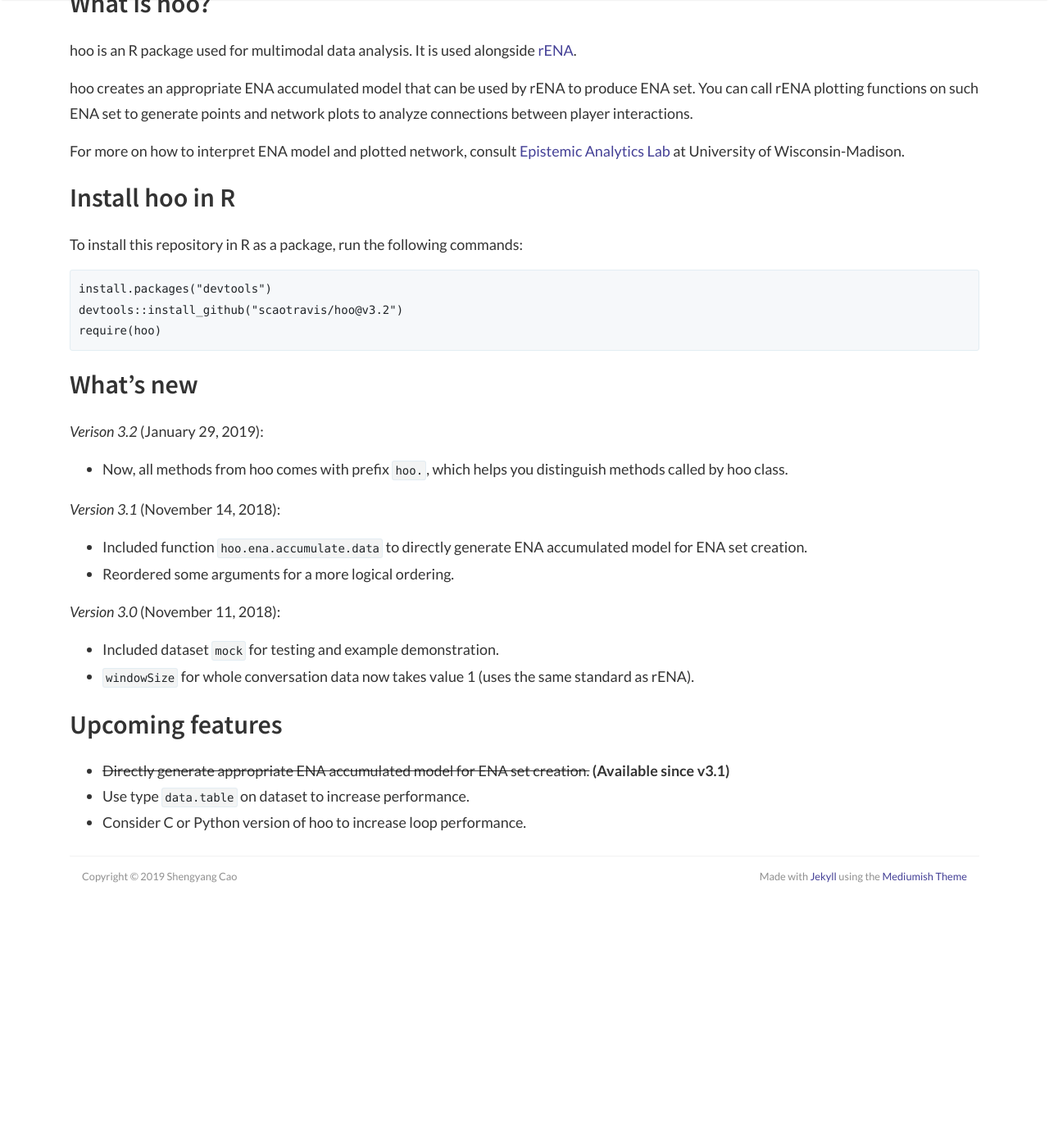
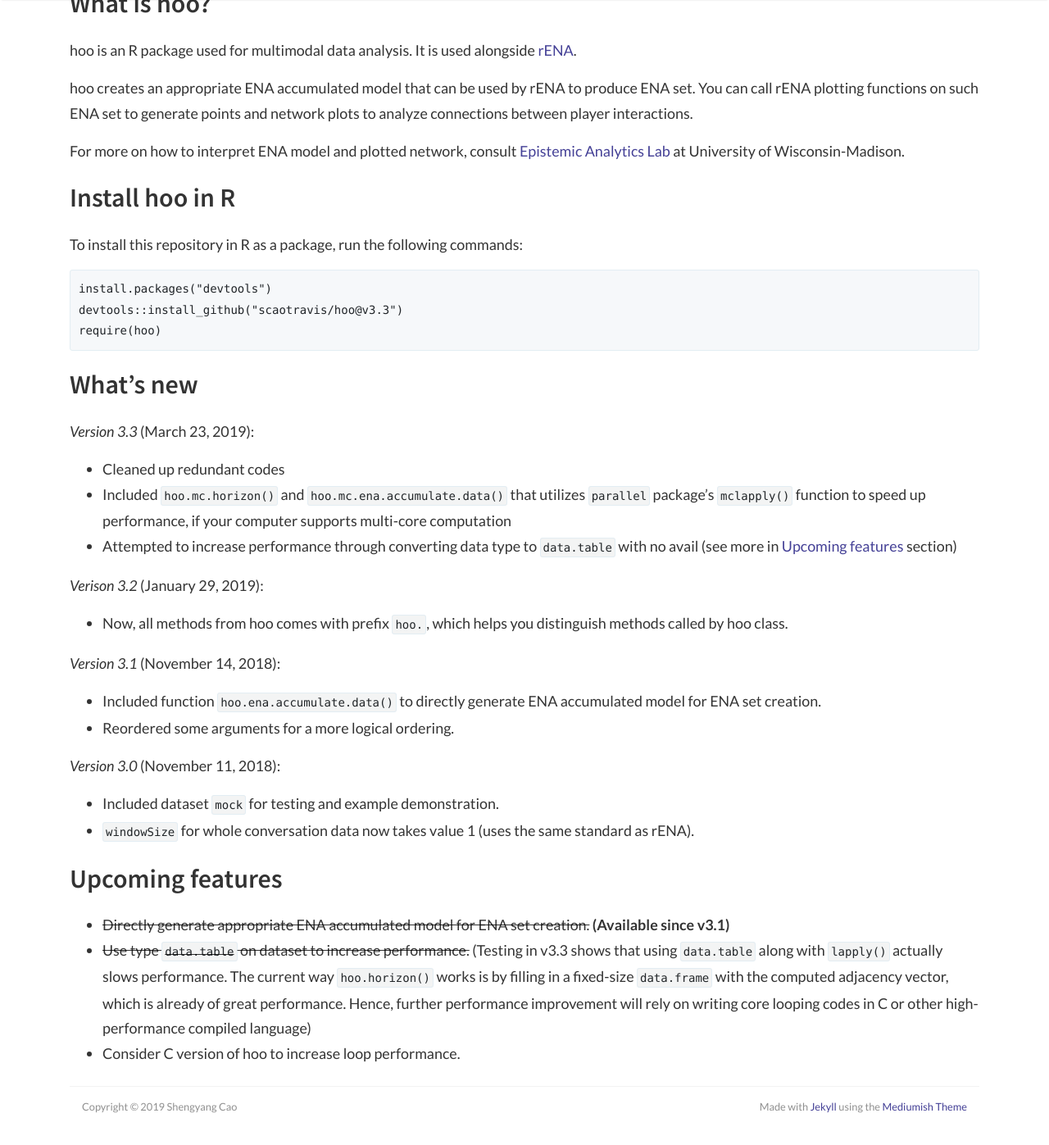
Before and after one commit to scaotravis/scaotravis.github.io, a Jekyll site: the page built from _posts/2019-02-24-hoo.md, in a window 1280 px wide and 1400 px high, scrolled down 561 px. Shown: the top 1397 px of the window at 82% size. Built offline with Jekyll 4.4.1, drawn with Linux system fonts in a browser that asks for light colours; nearby versions of some CDN libraries; comment, search, counter and statistics services are not loaded; before the commit the page ends 1680 px from its top, so only the background shows below that.

Commit message:
update hoo page with 3.3 update

````diff
--- a/_posts/2019-02-24-hoo.md
+++ b/_posts/2019-02-24-hoo.md
@@ -25,17 +25,22 @@
 To install this repository in R as a package, run the following commands:
 ```{r}
 install.packages("devtools")
-devtools::install_github("scaotravis/hoo@v3.2")
+devtools::install_github("scaotravis/hoo@v3.3")
 require(hoo)
 ```
 
 ## What's new
 
+*Version 3.3* (March 23, 2019):
+* Cleaned up redundant codes
+* Included `hoo.mc.horizon()` and `hoo.mc.ena.accumulate.data()` that utilizes `parallel` package's `mclapply()` function to speed up performance, if your computer supports multi-core computation
+* Attempted to increase performance through converting data type to `data.table` with no avail (see more in [Upcoming features](#upcoming-features) section)
+
 *Verison 3.2* (January 29, 2019):
 * Now, all methods from hoo comes with prefix `hoo.`, which helps you distinguish methods called by hoo class.
 
 *Version 3.1* (November 14, 2018):
-* Included function `hoo.ena.accumulate.data` to directly generate ENA accumulated model for ENA set creation.
+* Included function `hoo.ena.accumulate.data()` to directly generate ENA accumulated model for ENA set creation.
 * Reordered some arguments for a more logical ordering.
 
 *Version 3.0* (November 11, 2018):
@@ -46,5 +51,5 @@
 ## Upcoming features
 
 * ~~Directly generate appropriate ENA accumulated model for ENA set creation.~~ **(Available since v3.1)**
-* Use type `data.table` on dataset to increase performance.
-* Consider C or Python version of hoo to increase loop performance.
+* ~~Use type `data.table` on dataset to increase performance.~~ (Testing in v3.3 shows that using `data.table` along with `lapply()` actually slows performance. The current way `hoo.horizon()` works is by filling in a fixed-size `data.frame` with the computed adjacency vector, which is already of great performance. Hence, further performance improvement will rely on writing core looping codes in C or other high-performance compiled language)
+* Consider C version of hoo to increase loop performance.
````
Also changed, not shown: 2 other files.
